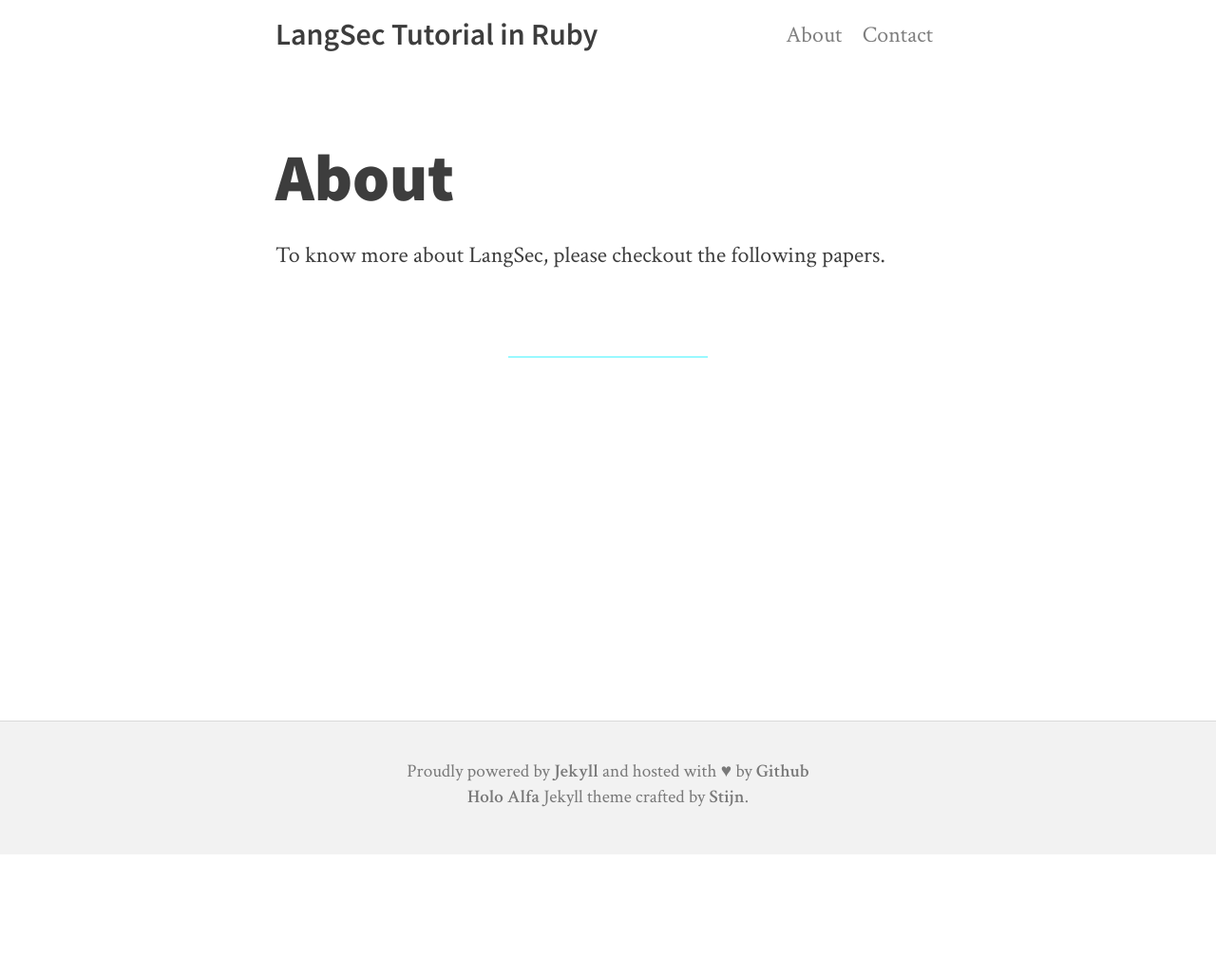
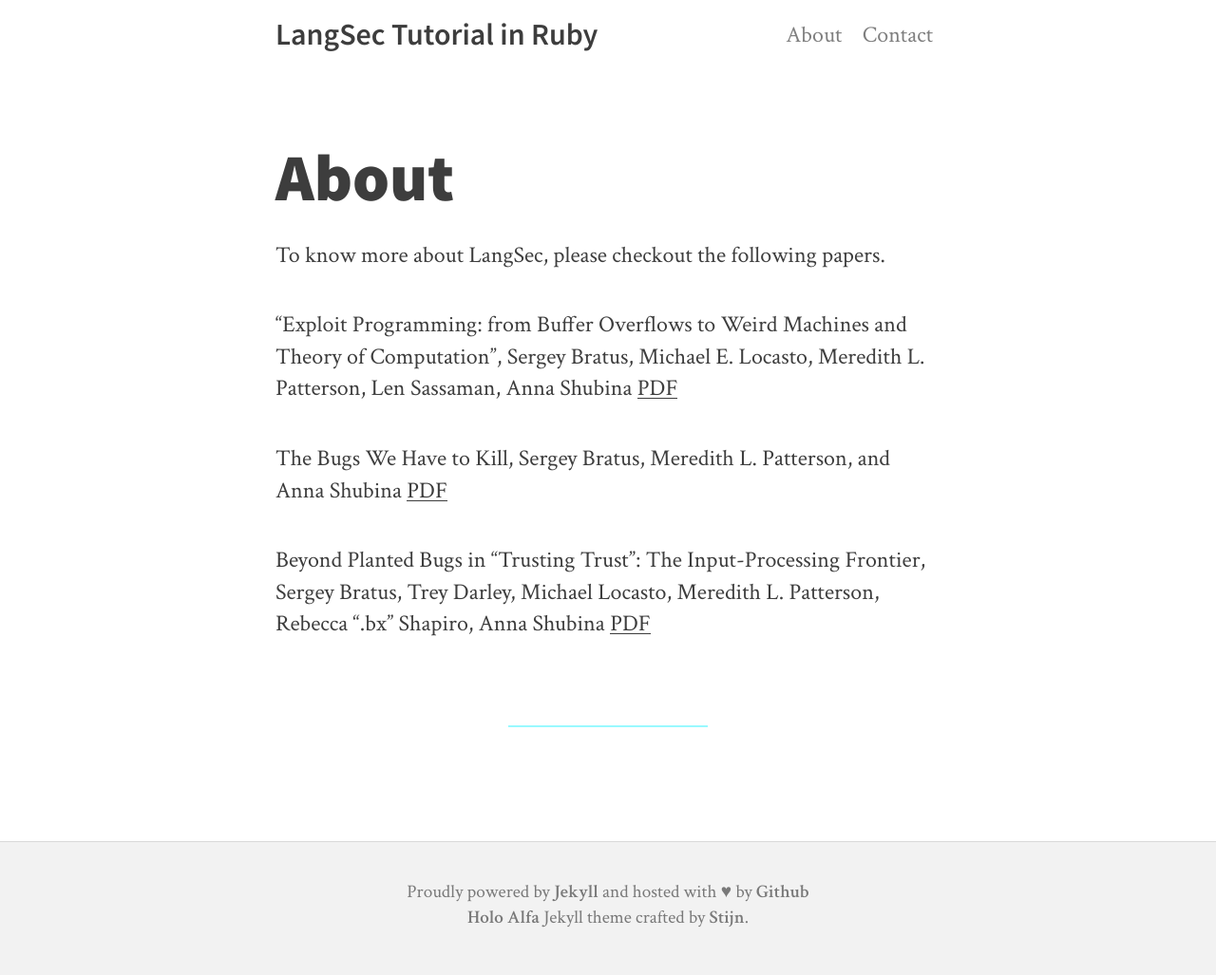
Before and after one commit to prashantbarca/prashantbarca.github.io, a Jekyll site: the page built from about.md, in a window 1280 px wide. Shown: the whole page at 95% size. Built offline with Jekyll 4.4.1, drawn with Linux system fonts in a browser that asks for light colours; nearby versions of some CDN libraries; before the commit the page ends 900 px from its top, so only the background shows below that.

Commit message:
Add more information

```diff
--- a/_config.yml
+++ b/_config.yml
@@ -8,7 +8,7 @@ description:
   meta: Language-theoretic security blog
 
   # Description of your site, this will show up on the front page.
-  subtitle: <a href="http://langsec.org">LangSec</a> is the approach to internet security where all input is treated as languages, and is recognized completely before being processed.
+  subtitle: <a href="http://langsec.org">LangSec</a> is the approach to internet security where all input is treated as a language, and is recognized completely before being processed. In this tutorial series, we shall see how the Hammer parser combinator library can be used to build a effective client for an IoT protocol.
 
 author:
   name: Prashant Anantharaman
@@ -16,7 +16,7 @@ author:
   # Necessary for contact page
   email: lists@prashant.at
 
-  # Optional text (html) to dislay after author name. Leave empty if you don't
+  # Optional text (html) to display after author name. Leave empty if you don't
   # want it.
   info:
 
--- a/about.md
+++ b/about.md
@@ -5,4 +5,14 @@ title: About
 
 To know more about LangSec, please checkout the following papers.
 
+"Exploit Programming: from Buffer Overflows to Weird Machines and Theory of Computation", Sergey Bratus, Michael E. Locasto, Meredith L. Patterson, Len Sassaman, Anna Shubina [PDF](http://langsec.org/papers/Bratus.pdf)
+
+
+The Bugs We Have to Kill, Sergey Bratus, Meredith L. Patterson, and Anna Shubina [PDF](http://langsec.org/papers/the-bugs-we-have-to-kill.pdf)
+
+
+Beyond Planted Bugs in "Trusting Trust": The Input-Processing Frontier, Sergey Bratus, Trey Darley, Michael Locasto, Meredith L. Patterson, Rebecca ".bx" Shapiro, Anna Shubina [PDF](http://langsec.org/papers/beyond-bugs-input-frontier.pdf)
+
+
+
 ---
```
